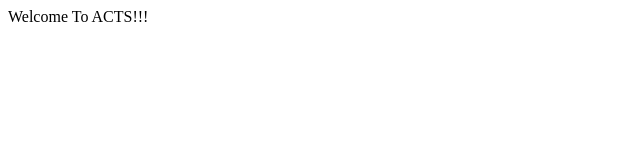
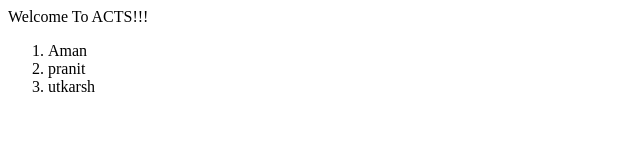
Before and after one commit to sushant-thakur1/acts_cloud, a plain HTML site: page index.html in a window 1280 px wide. Shown: the whole page, without its empty margins (0-640 px from the left). Drawn offline with Linux system fonts and the light colour scheme.

Commit message:
Update index.html

```diff
--- a/index.html
+++ b/index.html
@@ -1 +1,12 @@
 Welcome To ACTS!!!
+<html>
+  <body>
+    <ol>
+    <li>Aman</li>
+      <li> pranit </li>
+      <li> utkarsh </li>
+
+
+  </body>
+
+</html>
```
